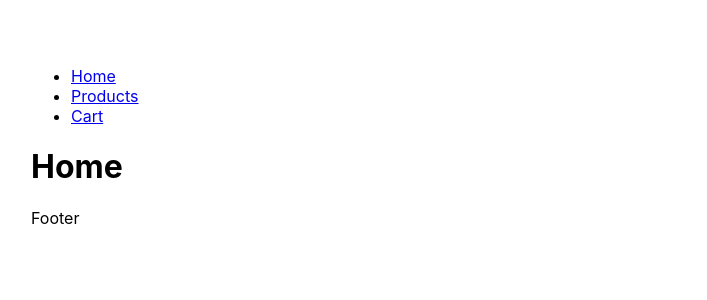
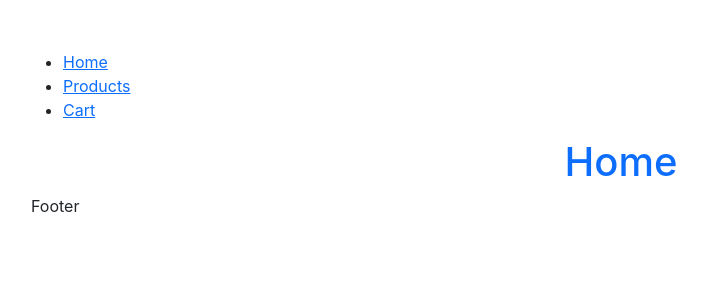
Before and after one commit to MRzJOE/itiReact, a React (Create React App) app: page / in a window 1280 px wide. Shown: the top 300 px of the page, without its empty margins (19-726 px from the left). Built offline with nearby package versions, Linux system fonts and the light colour scheme.

Commit message:
setup bootstrap packges

```diff
--- a/package.json
+++ b/package.json
@@ -7,6 +7,7 @@
     "@testing-library/jest-dom": "^6.6.3",
     "@testing-library/react": "^16.3.0",
     "@testing-library/user-event": "^13.5.0",
+    "bootstrap": "^5.3.7",
     "react": "^19.1.0",
     "react-dom": "^19.1.0",
     "react-router-dom": "^7.7.0",
--- a/src/index.js
+++ b/src/index.js
@@ -1,4 +1,6 @@
 import React from "react";
+import "bootstrap/dist/css/bootstrap.min.css";
+import "bootstrap/dist/js/bootstrap.bundle.min.js";
 import ReactDOM from "react-dom/client";
 import "./index.css";
 import { BrowserRouter, Route, Routes } from "react-router-dom";
--- a/src/pages/Home.js
+++ b/src/pages/Home.js
@@ -1,7 +1,7 @@
 import React from "react";
 
 function Home() {
-  return <h1>Home</h1>;
+  return <h1 className="text-center text-primary">Home</h1>;
 }
 
 export default Home;
```
Also changed, not shown: 1 other file (tests, documents, lock files or other folders).
